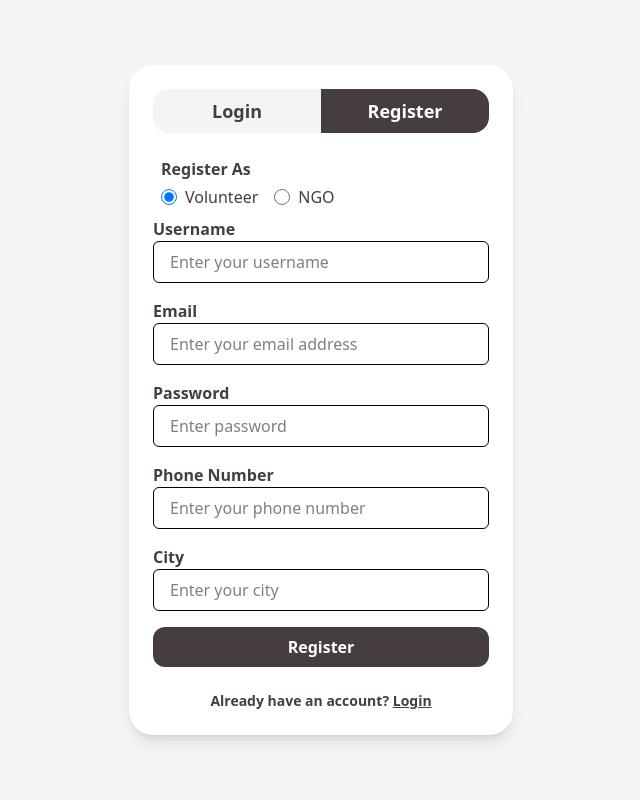
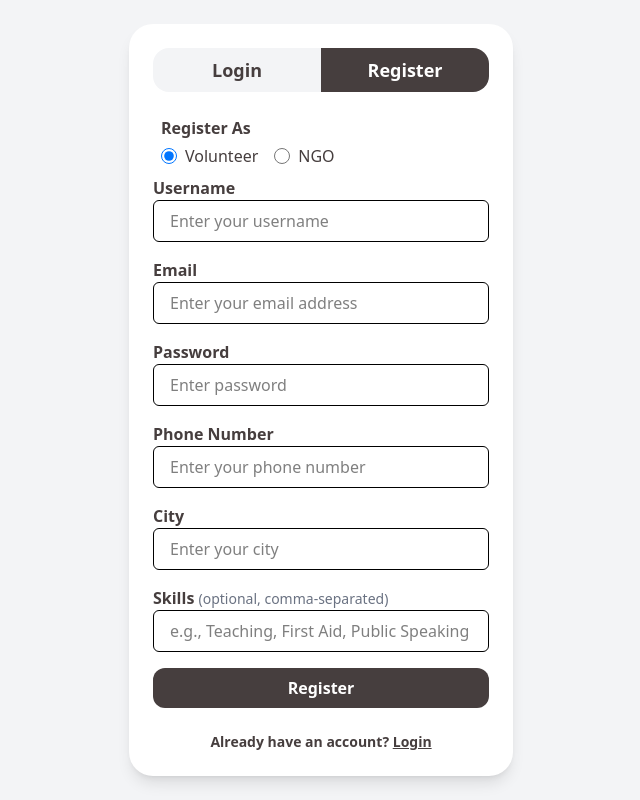
Before and after one commit to AnkurRam2002/ActNow-Frontend, a React (Vite) app: page /register in a window 1280 px wide. Shown: the whole page, without its empty margins (319-959 px from the left). Built offline with nearby package versions, Linux system fonts and the light colour scheme.

Commit message:
Added optional skills input option to register form

```diff
--- a/src/pages/Register.jsx
+++ b/src/pages/Register.jsx
@@ -9,6 +9,7 @@ const Register = () => {
   const [phone, setPhone] = useState("");
   const [city, setCity] = useState("");
   const [role, setRole] = useState("volunteer");
+  const [skills, setSkills] = useState("");
   const navigate = useNavigate();
 
   const handleRegister = async (e) => {
@@ -21,7 +22,15 @@ const Register = () => {
     }
 
     try {
-      const response = await api.post("/auth/register", { username, email, password, phone, city, role });
+      const response = await api.post("/auth/register", {
+        username,
+        email,
+        password,
+        phone,
+        city,
+        role,
+        skills: skills ? skills.split(',').map(s => s.trim()) : undefined
+      });
       alert("User registered successfully");
       console.log("Response:", response.data);
       navigate("/login"); // Redirect to login page after successful registration
@@ -49,7 +58,9 @@ const Register = () => {
 
         {/* Role Selection */}
         <div className="px-2 pb-2">
-        <label className="font-bold block text-[#463E3E] mb-1">Register As</label>
+          <label className="font-bold block text-[#463E3E] mb-1">
+            Register As
+          </label>
           <div className="flex gap-4">
             <label className="flex items-center space-x-2">
               <input
@@ -115,7 +126,9 @@ const Register = () => {
           </div>
 
           <div>
-        <label className="font-bold block text-[#463E3E]">Phone Number</label>
+            <label className="font-bold block text-[#463E3E]">
+              Phone Number
+            </label>
             <input
               type="tel"
               value={phone}
@@ -135,6 +148,22 @@ const Register = () => {
               placeholder="Enter your city"
               className="w-full px-4 py-2 border rounded-md focus:outline-none focus:ring-1 focus:ring-[#463E3E]"
               required
+            />
+          </div>
+
+          <div>
+            <label className="font-bold block text-[#463E3E]">
+              Skills{" "}
+              <span className="font-normal text-sm text-gray-500">
+                (optional, comma-separated)
+              </span>
+            </label>
+            <input
+              type="text"
+              value={skills}
+              onChange={(e) => setSkills(e.target.value)}
+              placeholder="e.g., Teaching, First Aid, Public Speaking"
+              className="w-full px-4 py-2 border rounded-md focus:outline-none focus:ring-1 focus:ring-[#463E3E]"
             />
           </div>
 
```
Lines whose indentation alone changed are shown as unchanged.
